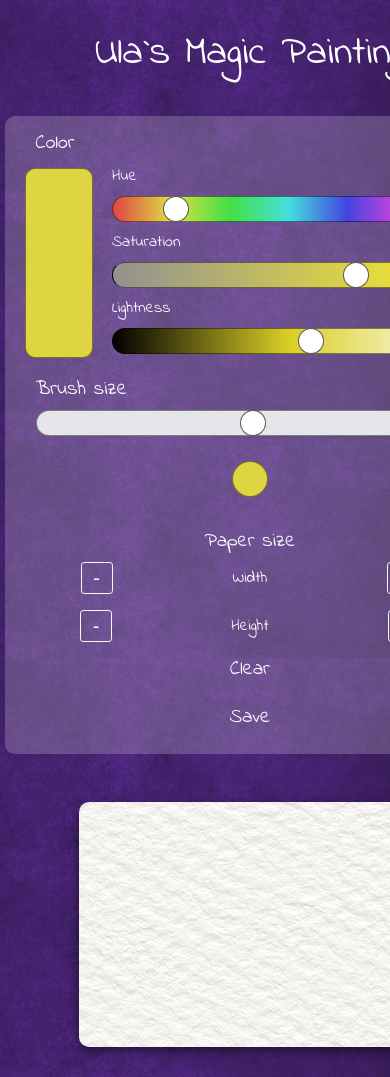
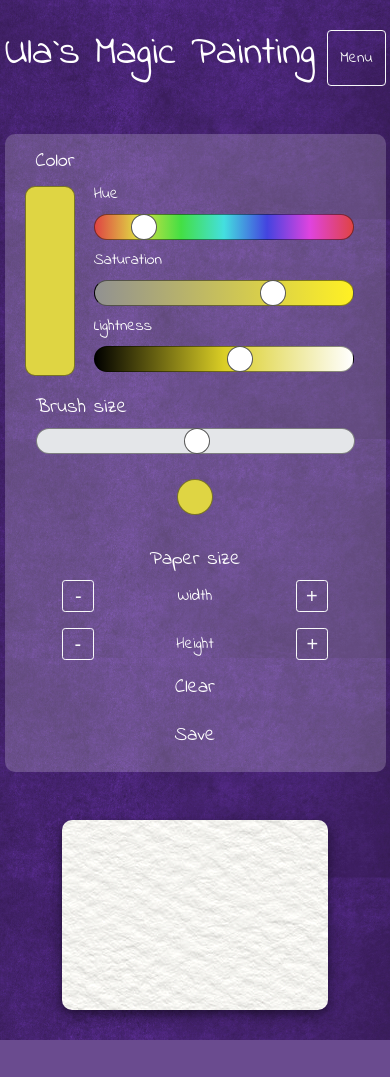
Before and after one commit to UrszulaP/Paint, a PHP site: page /index.html in a window 390 px wide; the page is wider, and only the part inside the window is pictured. After the commit the page ends 1040 px from the top of that part, so only its background shows below. Run offline with PHP 8.4, Linux system fonts and the light colour scheme; some libraries are stand-ins or nearby versions.

Commit message:
mobile responsive desigh

```diff
--- a/css/style.css
+++ b/css/style.css
@@ -7,7 +7,6 @@ body {
 
 .container-fluid {
     padding: 30px 5%;
-    min-width: 500px;
 }
 
 #paper {
@@ -57,6 +56,13 @@ body {
     color: rgba(255, 255, 255, 0.9);
 }
 
+@media (max-width: 500px) {
+    .c_title {
+        position: static !important;
+    }
+}
+
+
 /* SCROLLBAR */
 
 ::-webkit-scrollbar {
--- a/index.html
+++ b/index.html
@@ -2,6 +2,7 @@
 <html lang="en">
 <head>
     <meta charset="UTF-8">
+    <meta name="viewport" content="width=device-width, initial-scale=1.0">
     <title>HTML5 Canvas</title>
     <link rel="shortcut icon" type="image/png" href="img/favicon.png">
     <!-- Bootstrap -->
@@ -28,7 +29,7 @@
 <body>
     <div class="container-fluid">
         <div class="row justify-content-center mb-5">
-            <div class="title position-absolute text-nowrap">
+            <div class="title position-absolute text-nowrap c_title">
                 <h1>Ula`s Magic Painting</h1>
             </div>
             <button class="btn btn-outline-light ml-auto" type="button" data-toggle="collapse" data-target="#menu">
```
